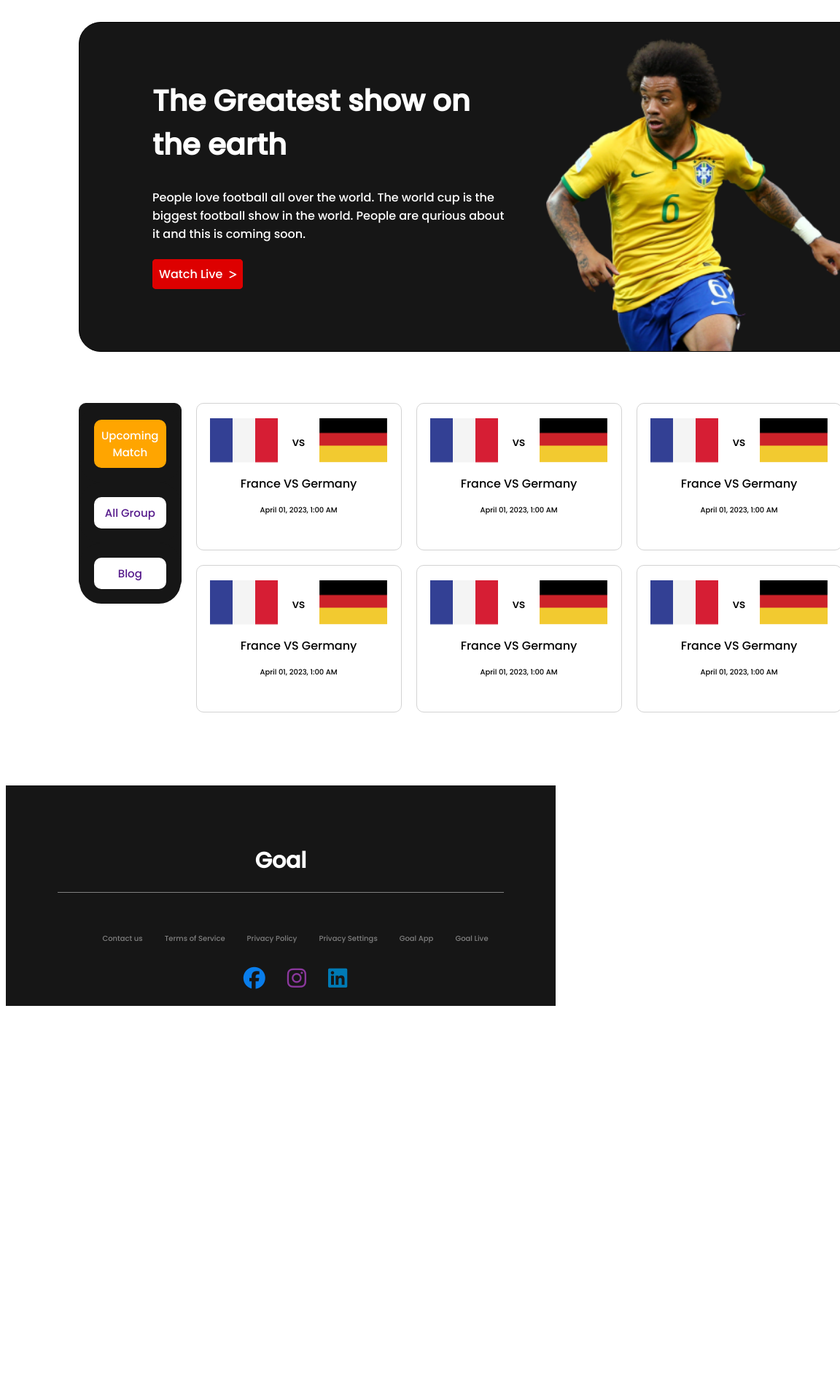
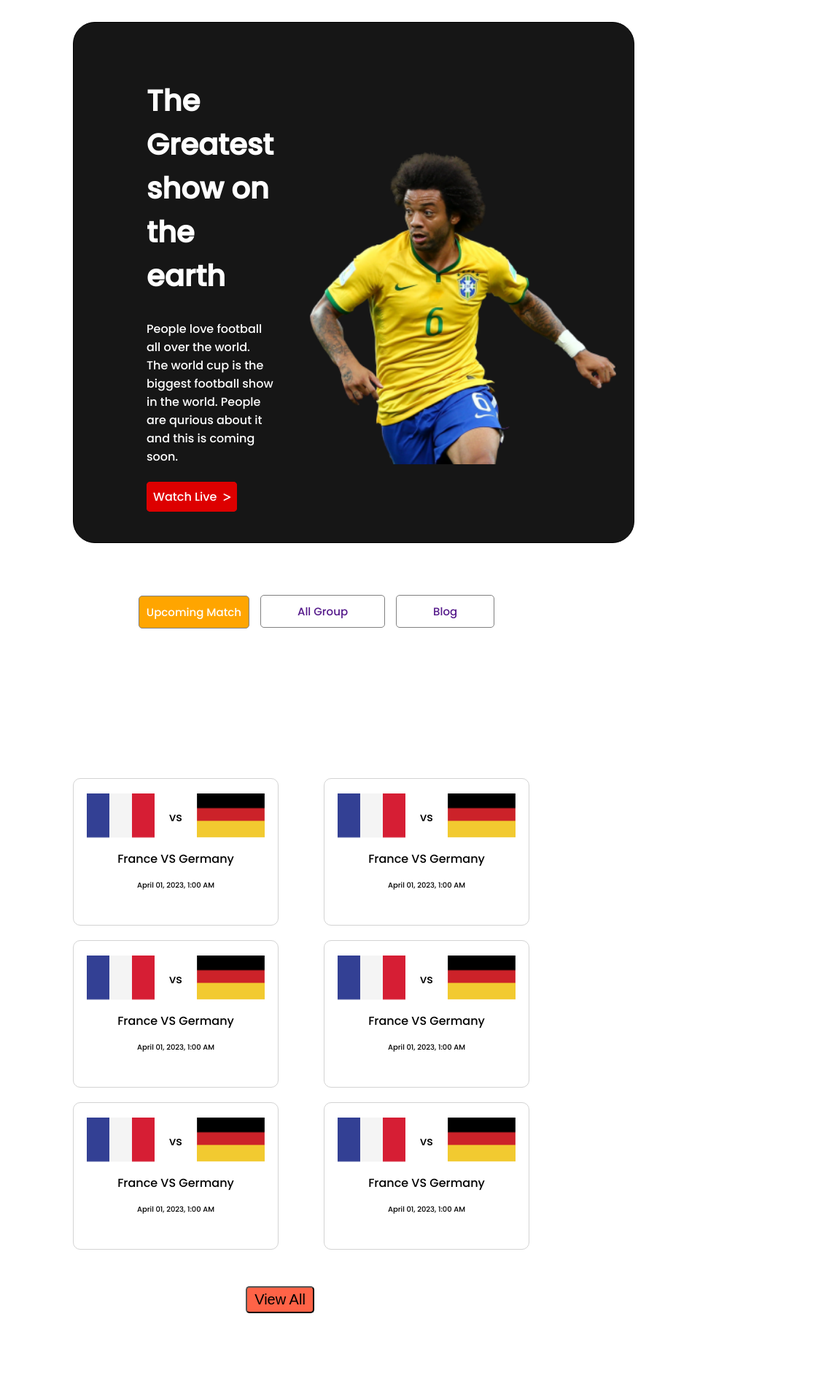
Before and after one commit to rifatahmed787/world-cup, a plain HTML site: page match/index.html in a window 768 px wide. Shown: the top 1896 px of the page at 73% size, 1152 px wide, since content can reach past the window. Before the commit the page ends 1386 px from the top, so only its background shows below. Drawn offline with Linux system fonts and the light colour scheme.

Commit message:
last commit

```diff
--- a/match/index.html
+++ b/match/index.html
@@ -112,6 +112,10 @@
             </div>
         </div>
     </section>
+    <!------------------ second section start---------------->
+    <section class="tab-view">
+        <button class="view-all">View All</button>
+    </section>
 
 </main>
 <!---------- footer start --------->
--- a/match/style.css
+++ b/match/style.css
@@ -7,6 +7,7 @@ body {
     font-family: 'Poppins', sans-serif;
     font-weight: 500;
     background-color: #FFFFFF;
+    margin: 0 auto;
 }
 
 /*-----------------------------
@@ -86,7 +87,7 @@ header {
 
 .link {
     display: grid;
-    grid-template-columns: repeat(1fr);
+    grid-template-columns: repeat(1, 1fr);
 
 }
 
@@ -153,6 +154,22 @@ header {
 
 .time {
     font-size: 10px;
+}
+
+/*-----------------------
+    second section style
+ ------------------------ */
+.tab-view {
+    text-align: center;
+    margin: 50px 0;
+
+}
+
+.view-all {
+    font-size: 20px;
+    padding: 5px 10px;
+    background-color: tomato;
+    border-radius: 5px;
 }
 
 /*------------------------
@@ -234,10 +251,10 @@ header {
 /* animation style */
 
 .container:hover {
-    animation-delay: 3s;
+
     background-color: skyblue;
     border-radius: 30px;
-    animation-duration: 5s;
+    animation-duration: 3s;
     animation-name: sliding;
     animation-iteration-count: infinite;
 }
@@ -264,3 +281,118 @@ header {
     }
 
 }
+
+/*----------------------
+        media query
+ -------------------------*/
+
+/*--------------------------
+     small device
+  --------------------*/
+@media only screen and (max-width:688px) {
+    header {
+        height: auto;
+        width: 100%;
+    }
+
+    .container {
+        flex-direction: column-reverse;
+    }
+
+    .section-one {
+        flex-direction: column;
+    }
+
+    .link-item {
+        margin: 0 auto;
+    }
+
+
+
+    .matches {
+        display: grid;
+        grid-template-columns: repeat(1, 1fr);
+        margin: 0 auto;
+    }
+
+    .view-all {
+        display: none;
+    }
+
+    .destination {
+        height: auto;
+        margin: 0 auto;
+
+    }
+
+    .footer-title {
+        margin-left: 105px;
+    }
+
+    .menu ul {
+        flex-direction: column;
+        align-items: center;
+    }
+}
+
+/*----------------------
+ medium device
+ ---------------------*/
+@media only screen and (min-width: 689px) and (max-width: 991px) {
+    header {
+        height: auto;
+        width: 100%;
+    }
+
+    .album img {
+        margin-top: 175px;
+    }
+
+    .section-one {
+        flex-direction: column;
+    }
+
+    .matches {
+        display: grid;
+        grid-template-columns: repeat(2, 1fr);
+    }
+
+    .link-item {
+        margin: 0 auto;
+        background-color: white;
+        border-style: none;
+        padding: 0 20px;
+
+    }
+
+    .link {
+        display: grid;
+        grid-template-columns: repeat(3, 1fr);
+        gap: 15px;
+        justify-content: center;
+        align-items: center;
+        white-space: nowrap;
+    }
+
+    .link a {
+
+        border: 1px solid gray;
+        border-radius: 5px;
+        font-size: 15px;
+
+    }
+
+    .blogs {
+        padding: 10px 50px;
+    }
+
+}
+
+/*--------------------------
+        large device
+ --------------------------*/
+@media only screen and (min-width:992px) {
+    .view-all {
+        display: none;
+    }
+}
--- a/styles/style.css
+++ b/styles/style.css
@@ -7,7 +7,10 @@ body {
     font-family: 'Poppins', sans-serif;
     font-weight: 500;
     background-color: #FFFFFF;
+    margin: 0 auto;
 }
+
+
 
 /*-----------------------------
           header style
@@ -60,7 +63,7 @@ header {
     margin-top: 20px;
     margin-right: 80px;
     height: 430px;
-    width: 420px;
+    width: 75%;
 }
 
 /*---------------------
@@ -164,6 +167,21 @@ header {
     margin-left: 15px;
 }
 
+/*-----------------------
+    second section style
+ ------------------------ */
+.tab-view {
+    text-align: center;
+    margin: 50px 0;
+
+}
+
+.view-all {
+    font-size: 20px;
+    padding: 5px 10px;
+    background-color: tomato;
+    border-radius: 5px;
+}
 
 
 /*------------------------
@@ -175,6 +193,7 @@ header {
     background-color: #161616;
     margin-top: 100px;
     border: 1px solid #161616;
+    margin: 0 auto;
 }
 
 .footer-title {
@@ -276,3 +295,122 @@ header {
         background-color: cornflowerblue;
     }
 }
+
+/*-----------------------------
+          media query
+ ---------------------------- */
+/*----------------------
+         small device
+  ----------------------*/
+@media only screen and (max-width: 688px) {
+    header {
+        height: auto;
+        width: 100%;
+
+    }
+
+    .section-one {
+        flex-direction: column;
+    }
+
+    .link-item {
+        margin: 0 auto;
+    }
+
+    .container {
+        flex-direction: column;
+    }
+
+    .players {
+        display: grid;
+        grid-template-columns: repeat(1, 1fr);
+        margin: 0 auto;
+    }
+
+    .view-all {
+        display: none;
+    }
+
+    .destination {
+        height: auto;
+        margin: 0 auto;
+    }
+
+    .footer-title {
+        margin-left: 105px;
+    }
+
+    .menu ul {
+        flex-direction: column;
+        align-items: center;
+    }
+
+}
+
+/*--------------------------
+      medium device
+ ----------------------------*/
+
+@media only screen and (min-width: 689px) and (max-width: 991px) {
+    header {
+        height: auto;
+        width: 100%;
+    }
+
+    .album img {
+        margin-right: 25px;
+    }
+
+    .section-one {
+        flex-direction: column;
+    }
+
+    .players {
+        display: grid;
+        grid-template-columns: repeat(2, 1fr);
+    }
+
+    .link-item {
+        margin: 0 auto;
+        background-color: white;
+        border-style: none;
+        padding: 0 20px;
+
+    }
+
+    .link {
+        display: grid;
+        grid-template-columns: repeat(3, 1fr);
+        gap: 15px;
+        justify-content: center;
+        align-items: center;
+        white-space: nowrap;
+    }
+
+    .link a {
+
+        border: 1px solid gray;
+        border-radius: 5px;
+        font-size: 15px;
+
+    }
+
+    .match {
+        padding: 10px 30px;
+    }
+
+    .blogs {
+        padding: 10px 50px;
+    }
+
+}
+
+/*------------------
+   larger device
+ ------------------*/
+@media only screen and (min-width:992px) {
+
+    .view-all {
+        display: none;
+    }
+}
```
Also changed, not shown: index.html (+4 -0 lines).
